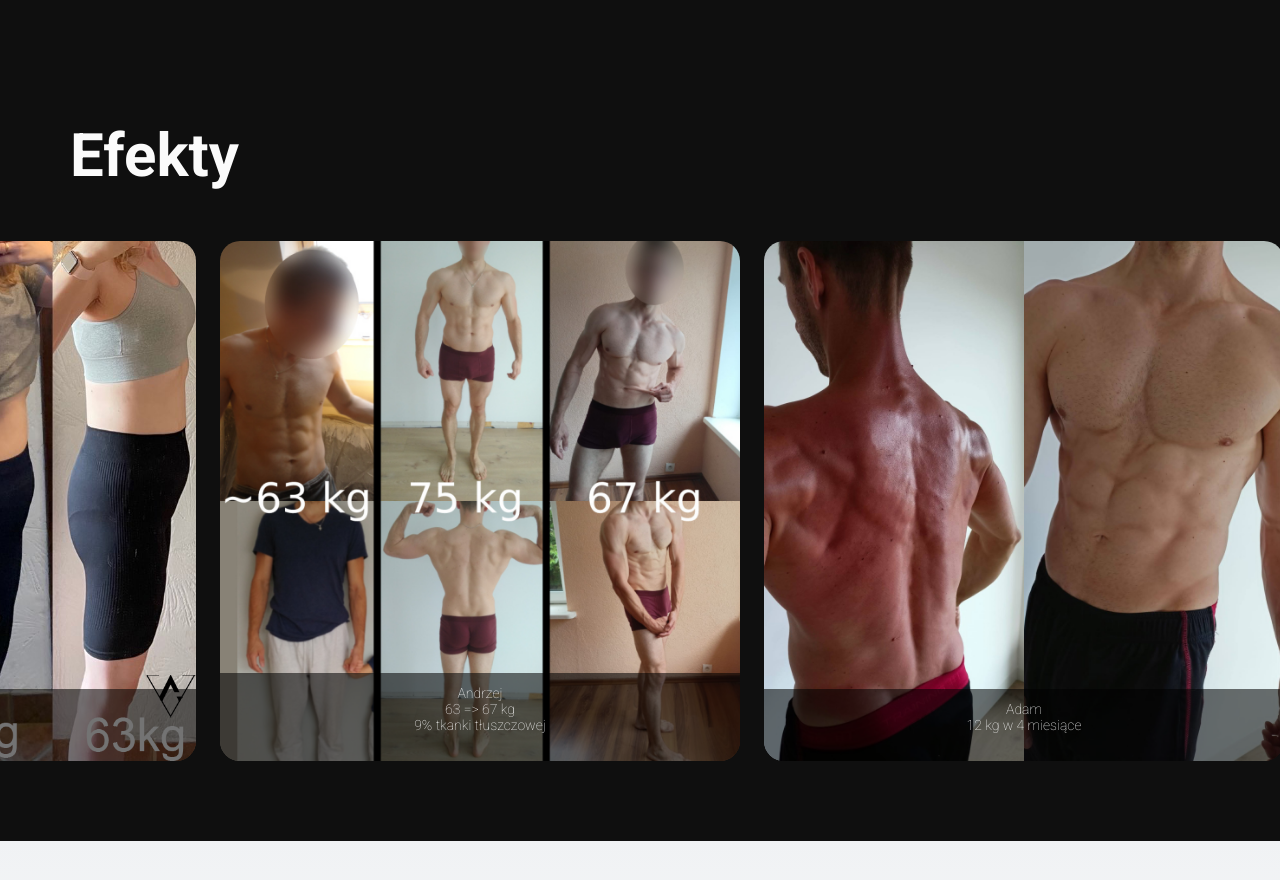
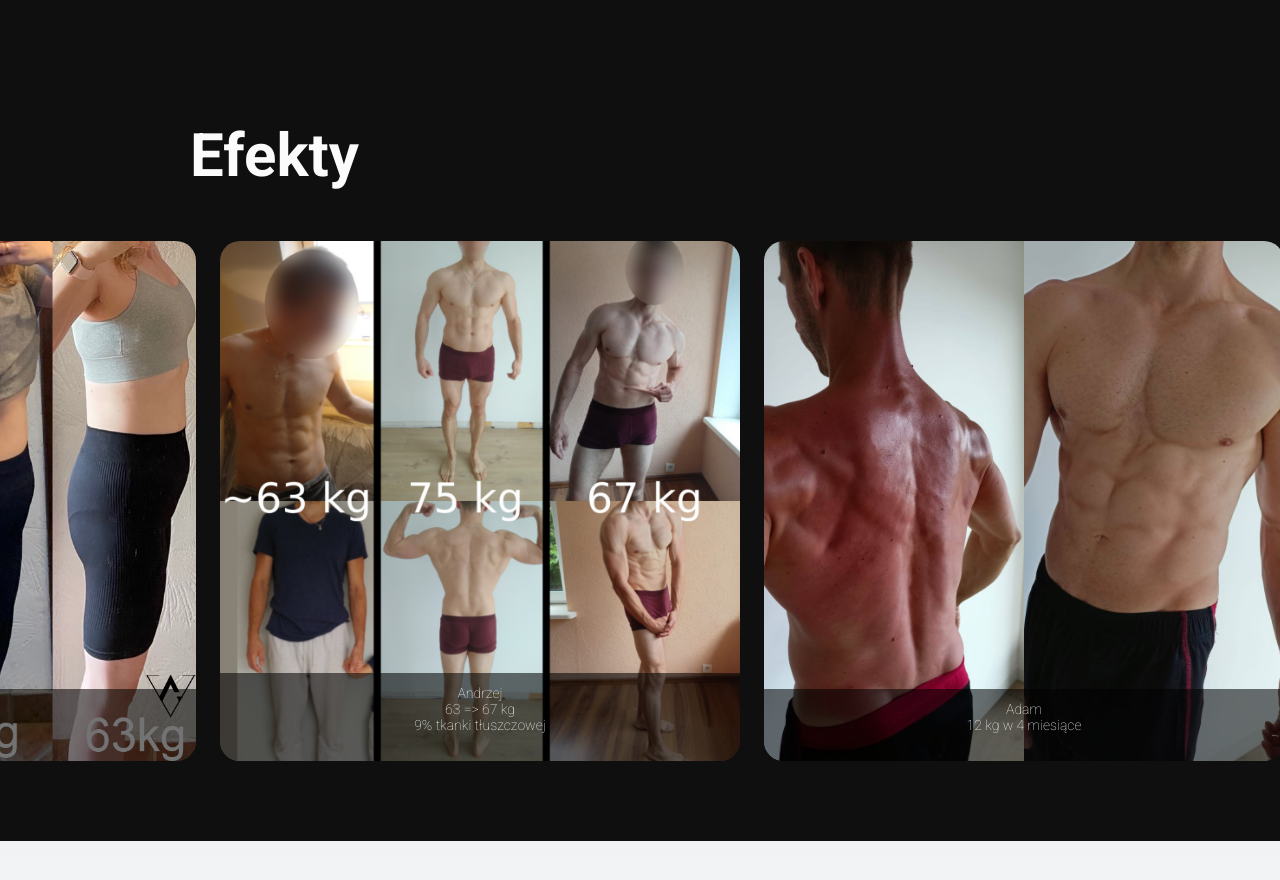
Before and after one commit to Kornio155/praktyki, a React (Vite) app: page / in a window 1280 px wide. Shown: the part 3300-4180 px from the top of the page. Built offline with nearby package versions, Linux system fonts and the light colour scheme.

Commit message:
Przesunięcie h2 w ofertach

```diff
--- a/src/styleSheets/BeforeAfter.css
+++ b/src/styleSheets/BeforeAfter.css
@@ -12,7 +12,7 @@
 .before-after h2 {
     width: 100%;
     max-width: 1140px;
-    margin: 0 auto 50px auto;
+    margin:  0 100px 50px 190px;
     text-align: left;
     font-size: 60px;
     box-sizing: border-box;
```
